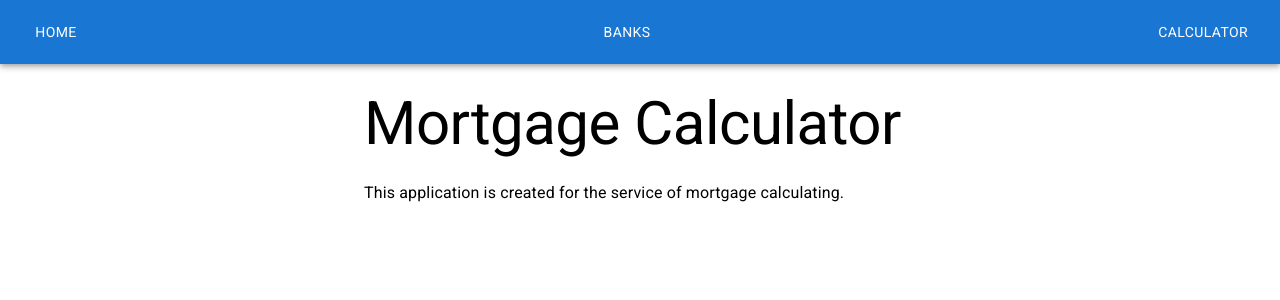
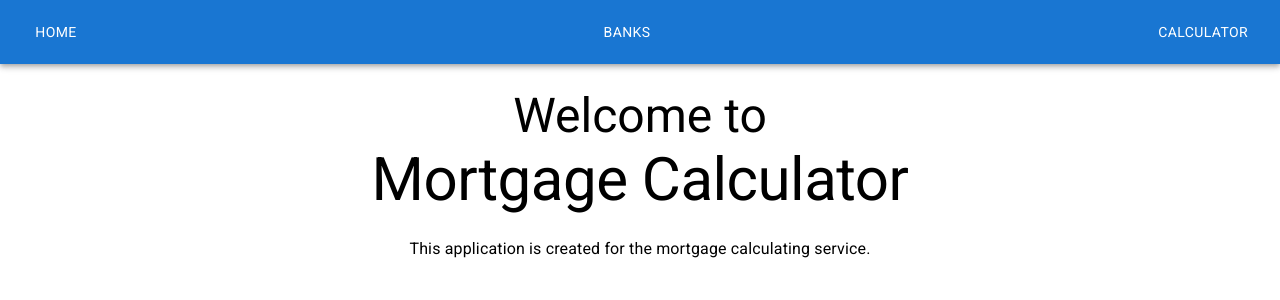
Before and after one commit to Klaus-Dnlk/Simple-mortgage-calc, a React (Create React App) app: page / in a window 1280 px wide. Shown: the top 300 px of the page. Built offline with nearby package versions, Linux system fonts and the light colour scheme.

Commit message:
added select bank autocomplete

```diff
--- a/src/pages/Calc/index.jsx
+++ b/src/pages/Calc/index.jsx
@@ -31,7 +31,7 @@ function Calc() {
   const dispatch = useDispatch();
   const isLoading = useSelector(banksSelectors.getLoading);
 
-  const [value, setValue] = React.useState()
+  const [value, setValue] = React.useState('')
 
   const filinForm = () => {
     if(banks.BankName.find(value)) {
@@ -46,6 +46,7 @@ function Calc() {
 
 
   console.log('value:', value);
+  console.log('banks:', banks);
 
   useEffect(() => {
     dispatch(banksOperations.fetchBanks());
@@ -64,8 +65,22 @@ function Calc() {
     calculateValues()
   }
 
+  const filingForm = (value) => {
+    const foundEl = banks.find(el => el.BankName === value)
+    const indexEl = banks.indexOf(foundEl)
+    setInitialLoan(foundEl.MaximumLoan)
+    setDownPayment(foundEl.MinimumDownPayment)
+    setLoanTerm(foundEl.LoanTerm)
+    setLoanApr(foundEl.InterestRate)
+
+
+    console.log('foundElement:', foundEl);
+    console.log('indexOfElement:', indexEl);
+  }
+
   const handleChange = (e) => {
-    // setValue(e.target.value)
+    setValue(e.target.value)
+    filingForm(e.target.value)
   }
 
   const reset = (e) => {
@@ -74,6 +89,7 @@ function Calc() {
     setLoanTerm('')
     setLoanApr('')
     setMonthPayment('')
+    setValue('')
   }
 
   return (
@@ -87,7 +103,7 @@ function Calc() {
 
           labelId="selectBank"
           id="demo-simple-select"
-          value={banks.BankName}
+          value={value}
           label="Bank name"
           onChange={handleChange}>
             {banks.map(({ id, BankName }) => (
@@ -95,7 +111,7 @@ function Calc() {
             ))}
         </Select>
       </FormControl>
-
+      <Box sx={{ display: 'flex', mx: 'auto', width: 800 }}>
         <FormControl>
           <InputLabel>Initial Loan</InputLabel>
           <OutlinedInput
@@ -130,6 +146,7 @@ function Calc() {
             type="text"
           />
         </FormControl>
+      </Box>
 
       <Box sx={{ display: 'flex', mx: 'auto', mt: 3, width: 200 }}>
         <Button
--- a/src/pages/Home/index.jsx
+++ b/src/pages/Home/index.jsx
@@ -13,11 +13,12 @@ function Home() {
         >
             <Grid container spacing={3}>
                 <Grid item xs={12}>
-                    <Typography variant="h2" gutterBottom>
+                    <Typography variant="h3" sx={{textAlign: 'center'}}>Welcome to</Typography>
+                    <Typography variant="h2" gutterBottom sx={{textAlign: 'center'}}>
                         Mortgage Calculator
                     </Typography>
-                    <Typography variant="body1" gutterBottom>
-                    This application is created for the service of mortgage calculating.
+                    <Typography variant="body1" gutterBottom sx={{textAlign: 'center'}}>
+                    This application is created for the mortgage calculating service.
                     </Typography>
                 </Grid>
             </Grid>
--- a/src/routes/index.jsx
+++ b/src/routes/index.jsx
@@ -18,6 +18,7 @@ function AppRoutes() {
                     <Banks />
                 }
             />
+
         </Routes>
     )
 }
```
Also changed, not shown: 7 other files (tests, documents, lock files or other folders). Lines whose indentation alone changed are shown as unchanged.
